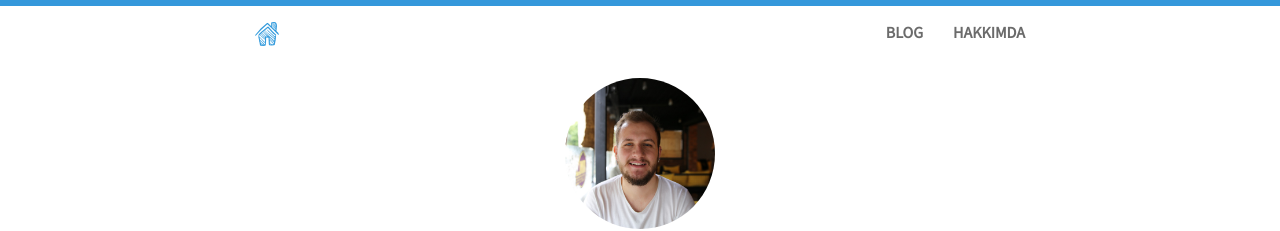
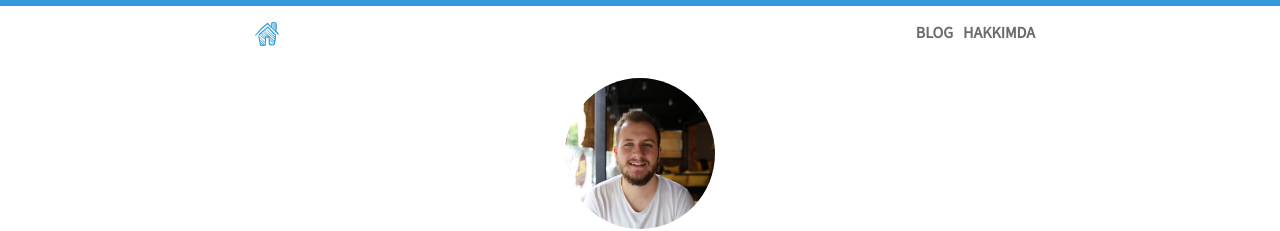
Before and after one commit to furkanbayram2/furkanbayram2.github.io, a Jekyll site: the page built from index.html, in a window 1280 px wide. Shown: the top 231 px of the page. Built offline with Jekyll 4.4.1, drawn with Linux system fonts in a browser that asks for light colours; nearby versions of some CDN libraries; the list of posts is cut into pages by our own code.

Commit message:
Header kısmında tasarım değişikliği yapıldı.

```diff
--- a/_includes/header.html
+++ b/_includes/header.html
@@ -4,9 +4,9 @@
       <a class="navbar-brand" href="{{ site.baseurl }}index"><img src="/static/img/social/home2.png" alt=""></a>
     </div>
     <div id="navbar">
-      <ul class="nav navbar-nav navbar-right headerList">
-        <li><a href="{{ site.baseurl }}blog">BLOG</a></li>
-        <li><a href="{{ site.baseurl }}about">HAKKIMDA</a></li>
+      <ul class="nav navbar-nav navbar-right">
+        <li><a style="font-weight:bold; font-size:16px;" href="{{ site.baseurl }}blog">BLOG</a></li>
+        <li><a style="font-weight:bold; font-size:16px;" href="{{ site.baseurl }}about">HAKKIMDA</a></li>
       </ul>
     </div>
   </div>
```
Also changed, not shown: 11 other files.
